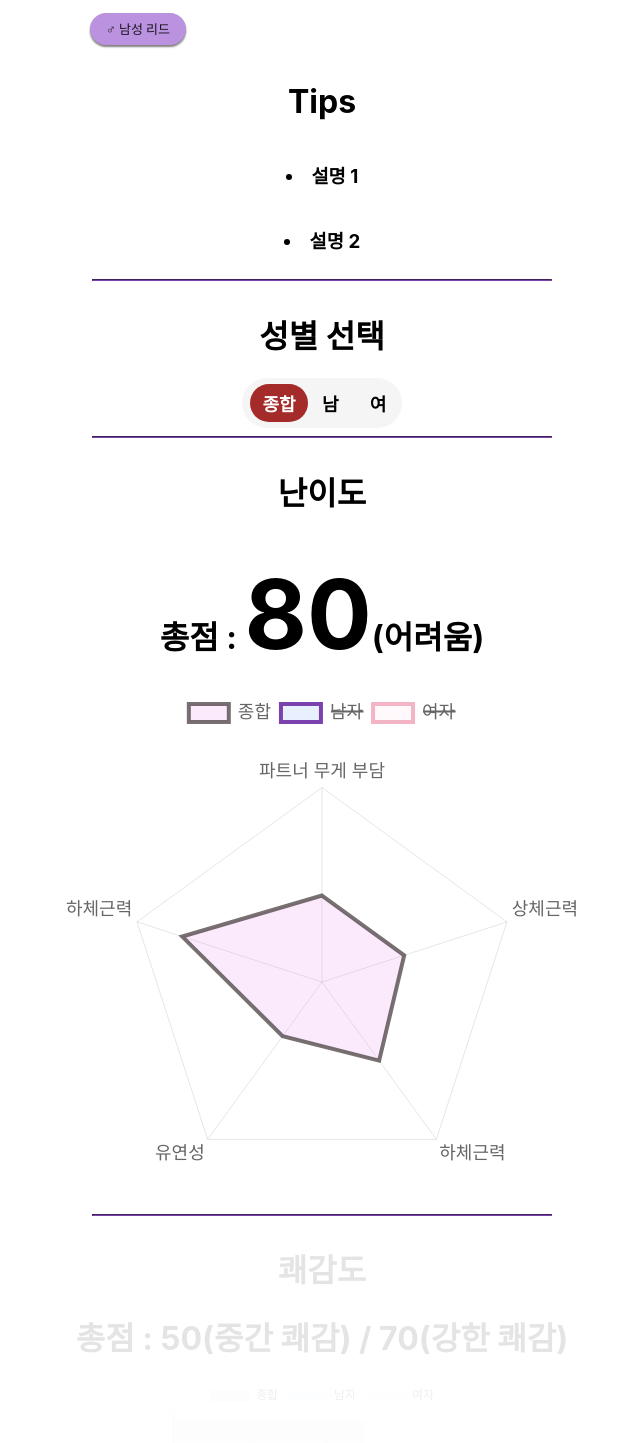
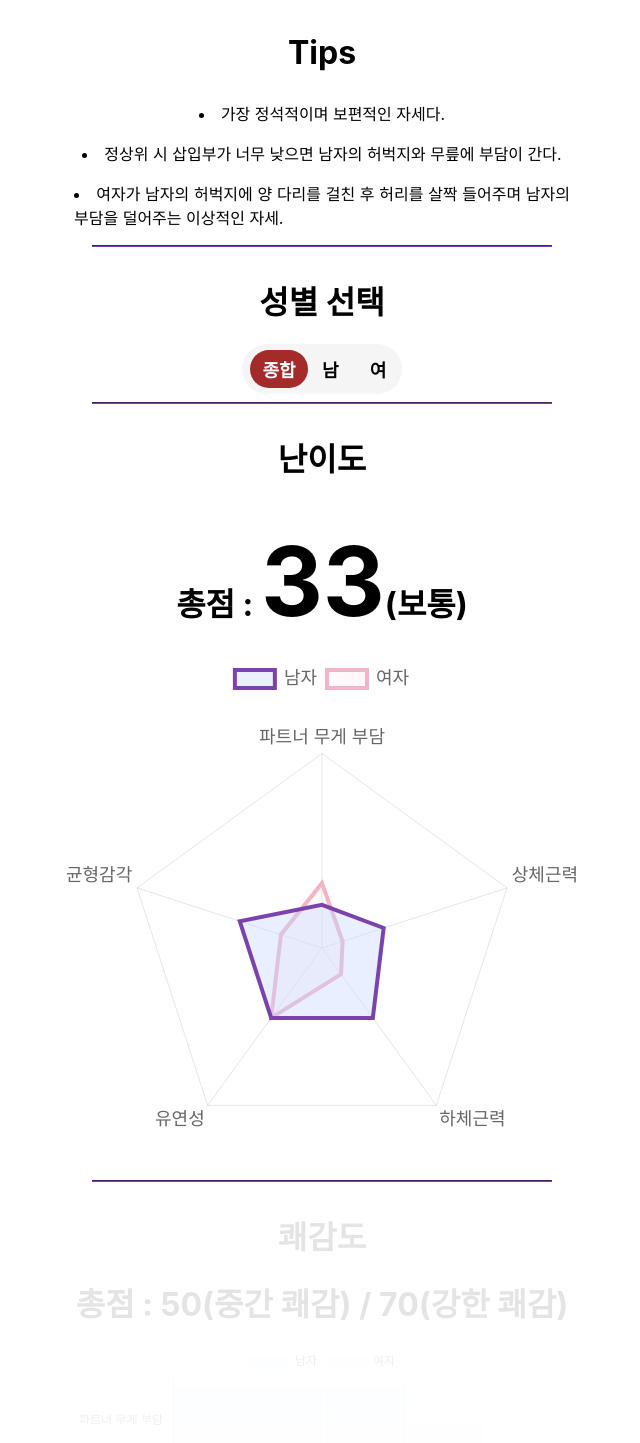
Before and after one commit to valueinvestment/woogawooga, a Next.js app: page /detail/1 in a window 1280 px wide. Shown: the part 827-2270 px from the top of the page, without its empty margins (318-958 px from the left). Built offline with nearby package versions, Linux system fonts and the light colour scheme.

Commit message:
Feature: detail 데이터 연동

```diff
--- a/components/Button/ButtonBase.tsx
+++ b/components/Button/ButtonBase.tsx
@@ -30,10 +30,6 @@ const ButtonBase = styled.button<buttonProps>`
   box-shadow: ${(props) => props.boxShadow};
   width: 100%;
 
-  &:hover {
-    opacity: 0.5;
-  }
-
   /* if you want to place multiple lines of css, you can import {css}  */
   ${({ active }) =>
     active &&
--- a/components/Card.tsx
+++ b/components/Card.tsx
@@ -9,9 +9,6 @@ import { useRouter } from "next/router";
 
 const Container = styled.div`
   cursor: pointer;
-  &:hover {
-    opacity: 0.5;
-  }
 `;
 
 const CardContainer = styled.div<SizeProps>`
@@ -40,7 +37,7 @@ const Card: React.FC<CardProps> = (props) => {
   return (
     <Container
       onClick={() => {
-        router.push("/detailShow");
+        router.push("/detail/" + props.id);
       }}
     >
       <CardContainer
--- a/context/DataContext.tsx
+++ b/context/DataContext.tsx
@@ -217,7 +217,7 @@ export const cards: Array<CardProps> = tagData;
 export const searchData = {
   title: "",
   tags: [0],
-  count: 0,
+  count: 4,
   card: cards[0],
   toggledIndex: 0,
   set: "",
@@ -321,7 +321,6 @@ export const [useSearchDataContext, SearchDataProvider] =
 
 export function useDataState() {
   const dataContext = useCardDataContext();
-  const selectedContext = useSearchDataContext();
   if (dataContext === undefined) {
     throw new Error("useDataState should be used within DataProvider");
   }
@@ -457,13 +456,34 @@ export function useSearchAction() {
 
   return { searchAction, addSearchCountAction };
 }
-
-export function useSelectedData(id: number) {
+export function useSelectedAction() {
   const dataContext = useDataContext();
+  const getSelectedData = (id: number) => {
     var data = dataContext.state.find((value) => value.id == id);
     if (data) {
       return data;
     } else {
       null;
     }
+  };
+
+  const getPreviousData = (id: number) => {
+    var data = dataContext.state.find((value) => value.id == id);
+    var prev = dataContext.state.find(
+      (value) => value.order == (data?.order ?? 0) - 1
+    );
+
+    return prev ?? data;
+  };
+
+  const getNextData = (id: number) => {
+    var data = dataContext.state.find((value) => value.id == id);
+    var next = dataContext.state.find(
+      (value) => value.order == (data?.order ?? 0) + 1
+    );
+
+    return next ?? data;
+  };
+
+  return { getSelectedData, getPreviousData, getNextData };
 }
--- a/pages/detail/[id].tsx
+++ b/pages/detail/[id].tsx
@@ -9,9 +9,10 @@ import { Chips } from "../../components/ChipContainer";
 import DivideLine from "../../components/DivideLine";
 import {
   CardProps,
-  useSelectedData,
   useTagState,
+  useSelectedAction,
   useDataContext,
+  useSearchDataState,
 } from "../../context/DataContext";
 import styles from "../../styles/Home.module.css";
 import { Bar, Radar } from "react-chartjs-2";
@@ -72,31 +73,28 @@ Chart.register(
   Tooltip
 );
 const DetailShow: NextPage = () => {
+  const { getSelectedData, getPreviousData, getNextData } = useSelectedAction();
   const router = useRouter();
   const id = Number(router.query.id);
-  const selectedData = useSelectedData(id);
+  const selectedData = getSelectedData(id);
   const dataState = useDataContext().state;
   const chipData = useTagState().filter((item) =>
     selectedData?.tags.includes(item.chipId)
   );
+  const searchData = useSearchDataState();
 
   const data = {
-    labels: ["파트너 무게 부담", "상체근력", "하체근력", "유연성", "하체근력"],
+    labels: ["파트너 무게 부담", "상체근력", "하체근력", "유연성", "균형감각"],
     datasets: [
       {
-        label: "종합",
-        data: [50, 50, 55, 41, 78],
-        fill: true,
-        backgroundColor: "rgba(235, 148, 235, 0.2)",
-        borderColor: "rgba(59, 50, 50, 0.692)",
-        pointBackgroundColor: "rgb(247, 73, 131)",
-        pointBorderColor: "#fff",
-        pointHoverBackgroundColor: "#fff",
-        pointHoverBorderColor: "rgb(255, 99, 132)",
-      },
-      {
         label: "남자",
-        data: [28, 48, 40, 19, 96],
+        data: [
+          selectedData?.["무게부담(남)"],
+          selectedData?.["상체힘(남)"],
+          selectedData?.["하체힘(남)"],
+          selectedData?.["유연성(남)"],
+          selectedData?.["균형감각(남)"],
+        ],
         fill: true,
         backgroundColor: "rgba(198, 214, 254, 0.4)",
         borderColor: "#7B42AD",
@@ -107,7 +105,13 @@ const DetailShow: NextPage = () => {
       },
       {
         label: "여자",
-        data: [65, 59, 90, 81, 56],
+        data: [
+          selectedData?.["무게부담(여)"],
+          selectedData?.["상체힘(여)"],
+          selectedData?.["하체힘(여)"],
+          selectedData?.["유연성(여)"],
+          selectedData?.["균형감각(여)"],
+        ],
         fill: true,
         backgroundColor: "rgba(252, 226, 234, 0.2)",
         borderColor: "#F3B4C5",
@@ -121,11 +125,17 @@ const DetailShow: NextPage = () => {
 
   const chartRef = useRef<Chart<"radar">>();
   useEffect(() => {
+    if (searchData.toggledIndex == 0) {
+      chartRef.current?.show(0);
+      chartRef.current?.show(1);
+    } else if (searchData.toggledIndex == 1) {
+      chartRef.current?.show(0);
+      chartRef.current?.hide(1);
+    } else {
       chartRef.current?.hide(0);
-    chartRef.current?.hide(1);
-    chartRef.current?.hide(2);
-    chartRef.current?.show(0);
-  });
+      chartRef.current?.show(1);
+    }
+  }, [searchData.toggledIndex]);
 
   const options: ChartOptions<"radar"> = {
     responsive: true,
@@ -173,30 +183,30 @@ const DetailShow: NextPage = () => {
     indexAxis: "y",
   };
 
-  const previousData = dataState.find(
-    (item) => item.order === selectedData?.order ?? 0 - 1
-  );
-  const nextData = dataState.find(
-    (item) => item.order === selectedData?.order ?? 0 + 1
-  );
-
+  const previousData = getPreviousData(id);
   const previousCard: CardProps = {
     name: previousData?.name,
     tags: previousData?.tags,
     id: previousData?.id,
   };
-
+  const nextData = getNextData(id);
   const nextCard: CardProps = {
     name: nextData?.name,
     tags: nextData?.tags,
     id: nextData?.id,
   };
 
+  let score =
+    (searchData.toggledIndex == 0
+      ? selectedData?.["종합난이도"]
+      : searchData.toggledIndex == 1
+      ? selectedData?.["난이도(남)"]
+      : selectedData?.["난이도(여)"]) ?? 0;
+
   return (
     <>
       <div className={styles.container}>
         <main className={styles.main}>
-          <CustomLink href="/">
           <h2
             style={{ cursor: "pointer", alignSelf: "start" }}
             onClick={() => {
@@ -205,11 +215,8 @@ const DetailShow: NextPage = () => {
           >
             이전 페이지로
           </h2>
-          </CustomLink>
-          <h1> {selectedData?.name} </h1>
-          <i>
-            <h2 style={{}}> 설명 </h2>
-          </i>
+          <h1 style={{ margin: "0.4rem 0rem" }}> {selectedData?.name} </h1>
+          <p style={{}}> {selectedData?.type == 0 ? "기본형" : "파생형"} </p>
 
           <Card
             {...selectedData}
@@ -221,19 +228,31 @@ const DetailShow: NextPage = () => {
 
           <Chips chipData={chipData} isReadonly={true}></Chips>
           <h1> Tips </h1>
-          <h3>
-            <li>설명 1</li>
-          </h3>
-          <h3>
-            <li>설명 2</li>
-          </h3>
+          {selectedData?.["텍스트"].map((v) => {
+            return (
+              <li key={v} style={{ textAlign: "justify", margin: "0.5rem" }}>
+                {v}
+              </li>
+            );
+          })}
+
           <DivideLine />
           <h1> 성별 선택 </h1>
           <Toggle></Toggle>
           <DivideLine />
           <h1> 난이도 </h1>
           <h1>
-            총점 : <span style={{ fontSize: "3em" }}>80</span>(어려움){" "}
+            총점 : <span style={{ fontSize: "3em" }}>{score}</span>(
+            {score > 90
+              ? "이거 가능?"
+              : score > 70
+              ? "전문가"
+              : score > 50
+              ? "어려움"
+              : score > 20
+              ? "보통"
+              : "쉬움"}
+            )
           </h1>
           <Radar
             ref={chartRef}
@@ -247,7 +266,7 @@ const DetailShow: NextPage = () => {
             <div
               style={{
                 width: "100%",
-                height: "100%",
+                height: "100px",
                 top: "50%",
                 position: "absolute",
                 zIndex: 10,
@@ -273,7 +292,6 @@ const DetailShow: NextPage = () => {
           </div>
           <div></div>
 
-          <CustomLink href="/">
           <Button
             labelText="공유하기"
             height={120}
@@ -282,9 +300,13 @@ const DetailShow: NextPage = () => {
             backgroundColor="#FF90AD"
             borderColor="#7B42AD"
             color="white"
+            onClick={() => {
+              const links = "oogaooga.app" + router.asPath;
+              navigator.clipboard.writeText(links);
+              alert("주소 (" + links + ")가 클립보드에 복사되었습니다!");
+              console.log(links);
+            }}
           ></Button>
-          </CustomLink>
-          <CustomLink href="/">
           <Button
             labelText="랜덤 뽑기"
             height={120}
@@ -292,23 +314,27 @@ const DetailShow: NextPage = () => {
             padding={20}
             backgroundColor="#7B42AD"
             color="white"
+            onClick={() =>
+              router.push(
+                "/detail/" + parseInt((Math.random() * 146).toString())
+              )
+            }
           ></Button>
-          </CustomLink>
           <div style={{ display: "flex" }}>
             <div>
-              <CustomLink href="/detailShow">
-                <h2 style={{ textAlign: "left", marginLeft: "30px" }}>
-                  ← 이전
-                </h2>
-              </CustomLink>
+              <h2 style={{ textAlign: "left", marginLeft: "30px" }}>← 이전</h2>
               <CardContainer cardData={[previousCard]}></CardContainer>
             </div>
             <div>
-              <CustomLink href="/detailShow">
-                <h2 style={{ textAlign: "right", marginRight: "40px" }}>
+              <h2
+                style={{
+                  textAlign: "right",
+                  marginRight: "30px",
+                  width: "100%",
+                }}
+              >
                 다음 →
               </h2>
-              </CustomLink>
               <CardContainer cardData={[nextCard]}></CardContainer>
             </div>
           </div>
```
Also changed, not shown: pages/index.tsx (+8 -6 lines). Lines whose indentation alone changed are shown as unchanged.
